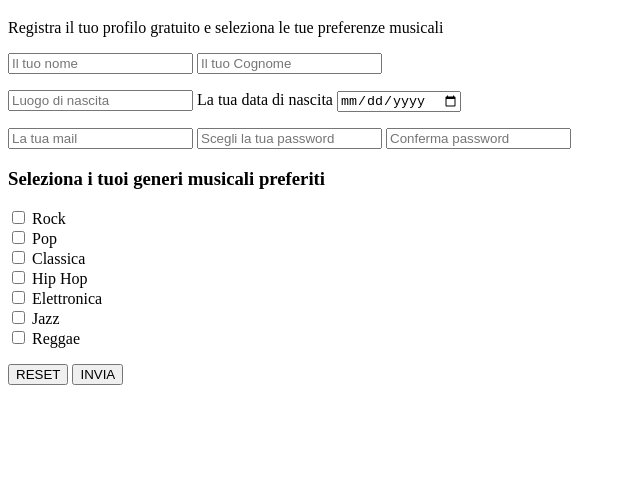
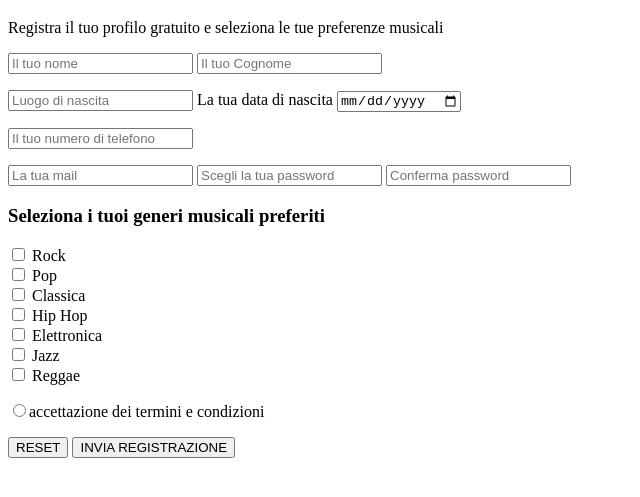
Before and after one commit to RoxSalento/epicode_pre-corso_esercizio-2, a plain HTML site: page index.html in a window 1280 px wide. Shown: the part 61-558 px from the top of the page, without its empty margins (0-640 px from the left). Drawn offline with Linux system fonts and the light colour scheme.

```diff
--- a/index.html
+++ b/index.html
@@ -9,7 +9,7 @@
 <body>
     <h1>RoxMusic Streaming</h1>
     <p>Registra il tuo profilo gratuito e seleziona le tue preferenze musicali</p>
-    <form onsubmit="alert('Iscrizione Inviata')">
+    <form onsubmit="alert('REGISTRAZIONE INVIATA')">
         <div>
             <input type="text" placeholder="Il tuo nome" />
             <input type="text" placeholder="Il tuo Cognome" />
@@ -18,6 +18,10 @@
         <div>
             <input type="text" placeholder="Luogo di nascita" />
             La tua data di nascita <input type="date" />
+        </div>
+        <p></p>
+        <div>
+            <input type="number" placeholder="Il tuo numero di telefono" />
         </div>
         <p></p>
         <div>
@@ -38,8 +42,12 @@
         </div>
         <p></p>
         <div>
+            <input type="radio" />accettazione dei termini e condizioni
+        </div>
+        <p></p>
+        <div>
             <button type="reset" onclick="alert('FORM RIPULITO')">RESET</button>
-            <button type="submit">INVIA</button>
+            <button type="submit">INVIA REGISTRAZIONE</button>
         </div>
     </form>
 </body>
```
